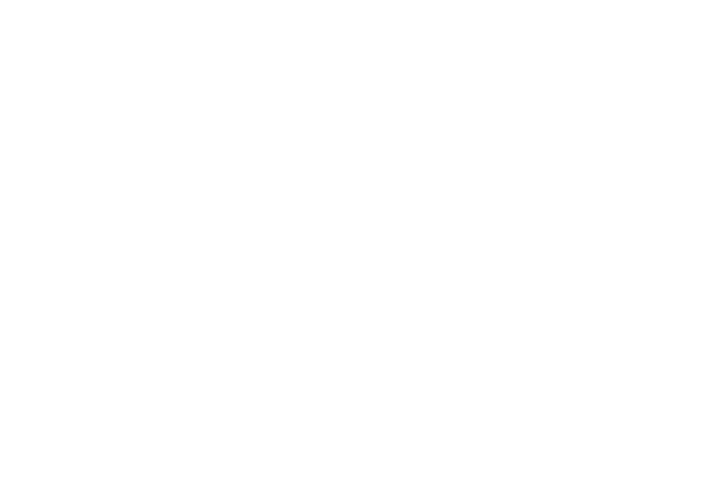
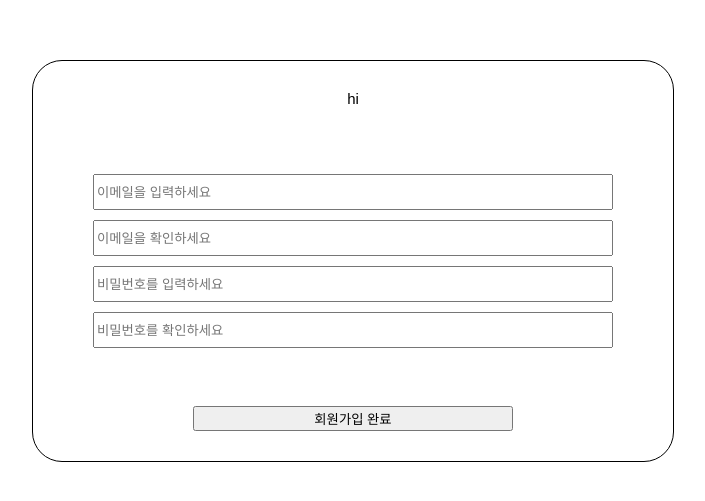
Before and after one commit to Pre-HotSix/wanted-pre-onboarding-fe-1, a React (Create React App) app in the folder client/: page /signup in a window 1280 px wide. Before the commit this address had no page. Shown: the part 139-640 px from the top of the page, without its empty margins (287-992 px from the left). Built offline with nearby package versions, Linux system fonts and the light colour scheme.

Commit message:
Feat: "투두앱 레이아웃 잡기"

```diff
--- a/client/src/Router.tsx
+++ b/client/src/Router.tsx
@@ -1,10 +1,12 @@
 import { Route, Routes } from 'react-router-dom';
-import Main from './pages/Main';
+import { Main, Login, SignUp } from './pages';
 
 export default function Router() {
   return (
     <Routes>
-      <Route path="/" element={<Main />} />
+      <Route path="/" element={<Login />} />
+      <Route path="/signup" element={<SignUp />} />
+      <Route path="/todo" element={<Main />} />
     </Routes>
   );
 }
--- /dev/null
+++ b/client/src/components/Button.tsx
@@ -0,0 +1,22 @@
+import styled from 'styled-components';
+
+interface Prop {
+  clickEvent?: () => void;
+  buttonText?: string;
+}
+
+export default function Button(props: Prop) {
+  return (
+    <Container>
+      <button onClick={props.clickEvent}>{props.buttonText}</button>
+    </Container>
+  );
+}
+
+const Container = styled.div`
+  width: 100%;
+  text-align: center;
+  & > button {
+    width: 50%;
+  }
+`;
--- /dev/null
+++ b/client/src/components/Input.tsx
@@ -0,0 +1,23 @@
+import styled from 'styled-components';
+
+interface Prop {
+  place?: string;
+  type?: 'password' | 'email';
+}
+
+export default function Input(props: Prop) {
+  return (
+    <Container>
+      <input type={'text' || props.type} placeholder={props.place} />
+    </Container>
+  );
+}
+
+const Container = styled.div`
+  width: 100%;
+  text-align: center;
+  & > input {
+    width: 80%;
+    height: 3rem;
+  }
+`;
--- /dev/null
+++ b/client/src/components/TodoBlock.tsx
@@ -0,0 +1,58 @@
+import styled from 'styled-components';
+import { AiFillCheckCircle, AiFillEdit, AiFillDelete } from 'react-icons/ai';
+
+export default function TodoBlock() {
+  return (
+    <Container>
+      <Inner>
+        <CheckCol>
+          <AiFillCheckCircle />
+        </CheckCol>
+        <TextCol>
+          <span>
+            안녕하세요안녕하세요안녕하세요안녕하세요안녕하세요안녕하세요안녕하세요안녕하세요
+          </span>
+        </TextCol>
+        <EditCol>
+          <AiFillEdit />
+          <AiFillDelete />
+        </EditCol>
+      </Inner>
+    </Container>
+  );
+}
+
+const Container = styled.div`
+  display: flex;
+  height: 10%;
+  border-bottom: 1px solid black;
+`;
+const Inner = styled.div`
+  margin: 0 2rem;
+  display: flex;
+  width: 100%;
+  align-items: center;
+`;
+const CheckCol = styled.div`
+  width: 10%;
+  text-align: center;
+  & > svg {
+    width: 3rem;
+    height: 3rem;
+  }
+`;
+const TextCol = styled.div`
+  display: flex;
+  flex-wrap: wrap;
+  font-size: 2rem;
+  width: 75%;
+`;
+const EditCol = styled.div`
+  & > svg {
+    width: 2rem;
+    height: 2rem;
+  }
+  & > svg:first-child {
+    margin: 0 1rem;
+  }
+`;
--- /dev/null
+++ b/client/src/components/index.ts
@@ -0,0 +1,3 @@
+export { default as Input } from './Input';
+export { default as Button } from './Button';
+export { default as TodoBlock } from './TodoBlock';
--- /dev/null
+++ b/client/src/pages/Login.tsx
@@ -0,0 +1,54 @@
+import styled from 'styled-components';
+import { Link, useNavigate } from 'react-router-dom';
+import { Button, Input } from '../components';
+import { PageLayout, FormInner, FormLayout } from '../styles';
+
+export default function Login() {
+  const navigate = useNavigate();
+
+  return (
+    <PageLayout>
+      <FormLayout>
+        <FormInner>
+          <Container>
+            <div>hi</div>
+            <Input place="이메일을 입력하세요" type="email" />
+            <Input place="비밀번호를 입력하세요" type="password" />
+            <div>
+              <span>계정이 없으신가요?</span>
+              <Link to={'/signup'}>회원가입</Link>
+            </div>
+            <Button buttonText="로그인" clickEvent={() => navigate('/todo')} />
+          </Container>
+        </FormInner>
+      </FormLayout>
+    </PageLayout>
+  );
+}
+
+const Container = styled.div`
+  display: flex;
+  flex-direction: column;
+  align-items: center;
+  justify-content: center;
+  width: 100%;
+  height: 100%;
+  position: relative;
+  & > div:first-child {
+    position: absolute;
+    top: 3rem;
+    font-size: 1.5rem;
+  }
+  & > div:nth-child(2) {
+    margin-bottom: 1rem;
+  }
+  & > div:nth-child(4) {
+    font-size: 1.5rem;
+    position: absolute;
+    bottom: 8rem;
+  }
+  & > div:last-child {
+    position: absolute;
+    bottom: 3rem;
+  }
+`;
--- a/client/src/pages/Main.tsx
+++ b/client/src/pages/Main.tsx
@@ -1,10 +1,63 @@
 import styled from 'styled-components';
+import { TodoBlock } from '../components';
+import { PageLayout } from '../styles';
 
 export default function Main() {
-  return <Container></Container>;
+  return (
+    <PageLayout>
+      <Inner>
+        <FormLayout>
+          <TodayInfo>
+            <div>2022.08.14</div>
+            <div>오늘의날씨</div>
+          </TodayInfo>
+          <TodoRegister>
+            <textarea />
+            <button>등록</button>
+          </TodoRegister>
+        </FormLayout>
+        <TodoLayout>
+          <TodoBlock />
+        </TodoLayout>
+      </Inner>
+    </PageLayout>
+  );
 }
 
-export const Container = styled.div`
+const Inner = styled.div`
+  width: 80vw;
+  height: 80vh;
+  border: 1px solid black;
+  border-radius: 5rem;
+`;
+const FormLayout = styled.div`
+  display: flex;
+  flex-direction: column;
   width: 100%;
-  height: 10rem;
+  height: 10%;
+  border-bottom: 1px solid black;
+  border-radius: 5rem 5rem 0 0;
 `;
+const TodayInfo = styled.div`
+  display: flex;
+  justify-content: flex-end;
+  margin-top: 1rem;
+  margin-right: 3rem;
+  margin-bottom: 2rem;
+`;
+const TodoRegister = styled.div`
+  display: flex;
+  align-items: center;
+  margin: 0 3rem;
+  & > textarea {
+    width: 90%;
+  }
+  & > button {
+    width: 10%;
+    height: 100%;
+  }
+`;
+const TodoLayout = styled.div`
+  width: 100%;
+  height: 85%;
+`;
--- /dev/null
+++ b/client/src/pages/SignUp.tsx
@@ -0,0 +1,52 @@
+import styled from 'styled-components';
+import { useNavigate } from 'react-router-dom';
+import { Button, Input } from '../components';
+import { PageLayout, FormInner, FormLayout } from '../styles';
+
+export default function SignUp() {
+  const navigate = useNavigate();
+
+  return (
+    <PageLayout>
+      <FormLayout>
+        <FormInner>
+          <Container>
+            <div>hi</div>
+            <Input place="이메일을 입력하세요" type="email" />
+            <Input place="이메일을 확인하세요" type="email" />
+            <Input place="비밀번호를 입력하세요" type="password" />
+            <Input place="비밀번호를 확인하세요" type="password" />
+            <Button
+              buttonText="회원가입 완료"
+              clickEvent={() => navigate('/todo')}
+            />
+          </Container>
+        </FormInner>
+      </FormLayout>
+    </PageLayout>
+  );
+}
+
+const Container = styled.div`
+  display: flex;
+  flex-direction: column;
+  align-items: center;
+  justify-content: center;
+  width: 100%;
+  height: 100%;
+  position: relative;
+  & > div:first-child {
+    position: absolute;
+    top: 3rem;
+    font-size: 1.5rem;
+  }
+  & > div:nth-child(2),
+  & > div:nth-child(3),
+  & > div:nth-child(4) {
+    margin-bottom: 1rem;
+  }
+  & > div:last-child {
+    position: absolute;
+    bottom: 3rem;
+  }
+`;
--- /dev/null
+++ b/client/src/pages/index.ts
@@ -0,0 +1,3 @@
+export { default as Login } from './Login';
+export { default as Main } from './Main';
+export { default as SignUp } from './SignUp';
--- /dev/null
+++ b/client/src/styles/index.ts
@@ -0,0 +1,21 @@
+import styled from 'styled-components';
+
+export const PageLayout = styled.div`
+  display: flex;
+  align-items: center;
+  justify-content: center;
+  width: 100vw;
+  height: 100vh;
+`;
+export const FormLayout = styled.div`
+  border: 1px solid black;
+  width: 50vw;
+  height: 50vh;
+  border-radius: 3rem;
+`;
+export const FormInner = styled.div`
+  display: flex;
+  height: 100%;
+  flex-direction: column;
+  align-items: center;
+`;
```
